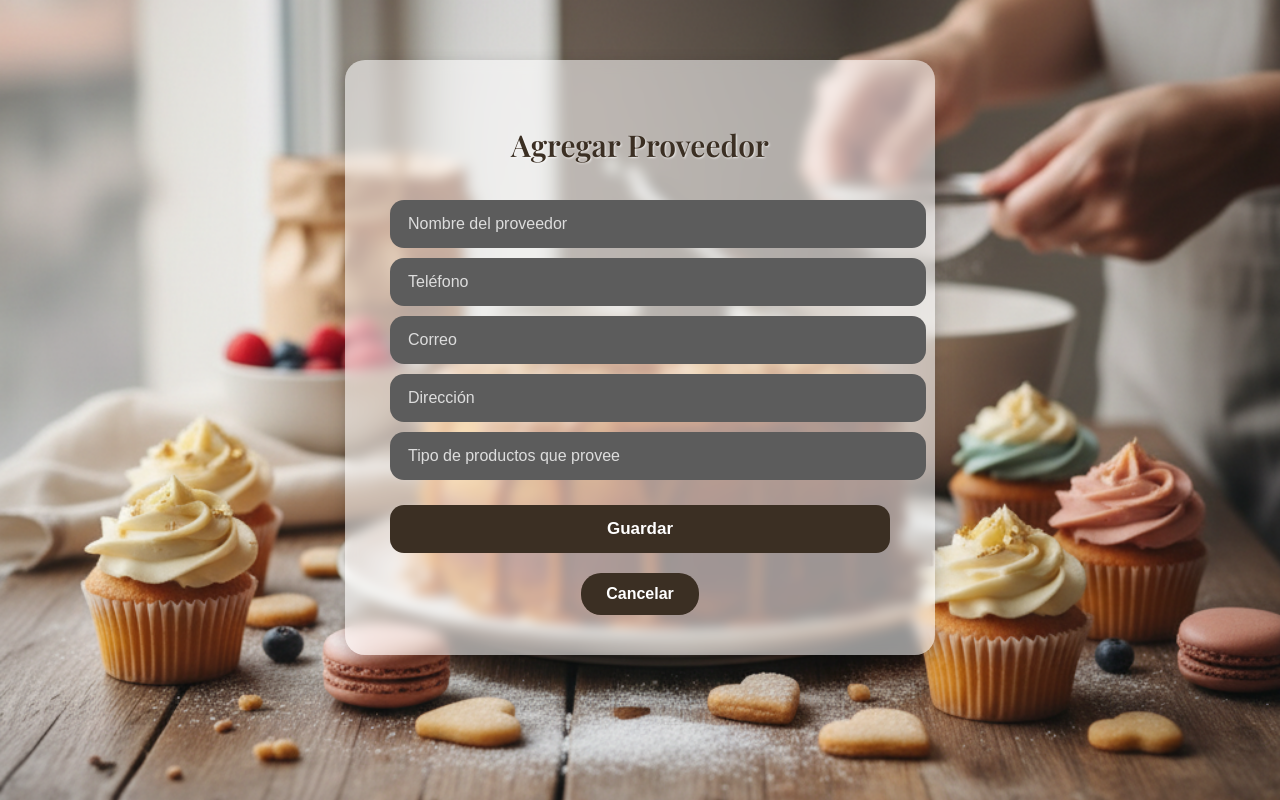
After one commit to ricardobaron541-hue/proyecto_final, a Flask app: page /proveedor/agregar in a window 1280 px wide. The commit adds this page. Run offline with Flask 3, Linux system fonts and the light colour scheme.

Commit message:
agregar-proveedor-con-base-datos

```diff
--- a/app.py
+++ b/app.py
@@ -250,6 +250,72 @@ class PaginaWeb:
             self.db.commit()
             return redirect("/gestion_productos")
 
+                # --------------------------
+        # 🔹 Gestión de Proveedores
+        # --------------------------
+        @self.app.route("/proveedor")
+        def proveedor():
+            self.cursor.execute("SELECT * FROM proveedor")
+            proveedores = self.cursor.fetchall()
+            return render_template("proveedor.html", proveedores=proveedores)
+
+        @self.app.route("/proveedor/agregar", methods=["GET","POST"])
+        def proveedor_agregar():
+            if request.method == "GET":
+                 return render_template("agregar_proveedor.html")
+            nombre = request.form["nombre"]
+            telefono = request.form["telefono"]
+            correo = request.form["correo"]
+            direccion = request.form["direccion"]
+            tipo = request.form["tipo"]
+
+            query = """
+                INSERT INTO proveedor (Nombre, Telefono, Correo, Direccion, Tipo_Producto, Usuario_D_Creacion, Fecha_Hora_Creacion)
+                VALUES (%s, %s, %s, %s, %s, %s, NOW())
+            """
+            usuario = session.get("usuario", "admin")
+
+            self.cursor.execute(query, (nombre, telefono, correo, direccion, tipo, usuario))
+            self.db.commit()
+
+            return redirect("/proveedor")
+
+        @self.app.route("/proveedor/editar/<int:id>", methods=["GET", "POST"])
+        def proveedor_editar(id):
+
+            # GET → mostrar formulario con datos existentes
+            if request.method == "GET":
+                self.cursor.execute("SELECT * FROM proveedor WHERE Id_Proveedor=%s", (id,))
+                proveedor = self.cursor.fetchone()
+                return render_template("editar_proveedor.html", proveedor=proveedor)
+
+            # POST → actualizar datos
+            nombre = request.form["nombre"]
+            telefono = request.form["telefono"]
+            correo = request.form["correo"]
+            direccion = request.form["direccion"]
+            tipo = request.form["tipo"]
+
+            query = """
+                UPDATE proveedor SET
+                    Nombre=%s,
+                    Telefono=%s,
+                    Correo=%s,
+                    Direccion=%s,
+                    Tipo_Producto=%s
+                WHERE Id_Proveedor=%s
+            """
+
+            self.cursor.execute(query, (nombre, telefono, correo, direccion, tipo, id))
+            self.db.commit()
+
+            return redirect("/proveedor")
+
+        @self.app.route("/proveedor/eliminar/<int:id>")
+        def proveedor_eliminar(id):
+            self.cursor.execute("DELETE FROM proveedor WHERE Id_Proveedor=%s", (id,))
+            self.db.commit()
+            return redirect("/proveedor")
 
     def ejecutar(self):
         self.app.run(debug=True)
--- a/static/style.css
+++ b/static/style.css
@@ -1194,3 +1194,134 @@ body {
 .btn-menu:hover {
     background-color: #d27f39;
 }
+
+.tabla-proveedor {
+    width: 90%;
+    margin: 20px auto;
+    border-collapse: collapse;
+    background: white;
+    border-radius: 10px;
+    overflow: hidden;
+}
+
+.tabla-proveedor th, .tabla-proveedor td {
+    padding: 12px;
+    border-bottom: 1px solid #ccc;
+    text-align: center;
+}
+
+.tabla-proveedor th {
+    background-color: #3b2f23;
+    color: white;
+}
+
+.btn-agregar, .btn-editar, .btn-eliminar {
+    padding: 8px 12px;
+    border-radius: 6px;
+    text-decoration: none;
+    color: white;
+    border: none;
+    cursor: pointer;
+}
+
+.btn-agregar { background: #3b2f23; }
+.btn-editar { background: #d27f39; }
+.btn-eliminar { background: red; }
+
+.form-proveedor {
+    width: 90%;
+    margin: 20px auto;
+    display: flex;
+    gap: 10px;
+    justify-content: center;
+}
+
+.form-proveedor input {
+    padding: 10px;
+    border-radius: 8px;
+    border: 1px solid #777;
+}
+
+/* ===== FORMULARIOS DE AGREGAR / EDITAR PROVEEDOR ===== */
+
+.formulario-proveedor {
+    width: 500px;
+    margin: 60px auto;
+    padding: 40px 45px;
+    background: rgba(255, 255, 255, 0.55);
+    border-radius: 20px;
+    backdrop-filter: blur(6px);
+    box-shadow: 0px 6px 18px rgba(0,0,0,0.20);
+    font-family: 'Poppins', sans-serif;
+    animation: formAparecer .5s ease;
+}
+
+.formulario-proveedor h2 {
+    text-align: center;
+    font-family: 'Playfair Display', serif;
+    font-size: 30px;
+    color: #3b2f23;
+    margin-bottom: 25px;
+    text-shadow: 1px 1px 2px rgba(255,255,255,0.7);
+}
+
+/* Inputs */
+.formulario-proveedor input[type="text"],
+.formulario-proveedor input[type="email"],
+.formulario-proveedor input[type="number"],
+.formulario-proveedor input[type="tel"] {
+    width: 100%;
+    padding: 15px 18px;
+    border-radius: 14px;
+    border: none;
+    background-color: #5c5c5c;
+    color: #fff;
+    font-size: 16px;
+    margin-top: 10px;
+}
+
+.formulario-proveedor input::placeholder {
+    color: #ddd;
+}
+
+/* Botón guardar */
+.boton-guardar {
+    width: 100%;
+    margin-top: 25px;
+    background-color: #3b2f23;
+    color: white;
+    padding: 14px 18px;
+    border-radius: 14px;
+    font-size: 17px;
+    border: none;
+    cursor: pointer;
+    font-weight: 600;
+    transition: 0.3s;
+}
+
+.boton-guardar:hover {
+    background-color: #d27f39;
+    transform: scale(1.03);
+}
+
+/* Caja central del formulario */
+.contenedor-formulario-proveedor {
+    width: 90%;
+    margin: auto;
+    display: flex;
+    justify-content: center;
+}
+
+/* Animación */
+@keyframes formAparecer {
+    from { opacity: 0; transform: translateY(20px); }
+    to   { opacity: 1; transform: translateY(0); }
+}
+.cancel-container {
+    text-align: center;
+    margin-top: 20px;
+}
+
+.btn-guardar {
+    margin-bottom: 15px; /* espacio entre Guardar y Cancelar */
+}
--- /dev/null
+++ b/templates/agregar_proveedor.html
@@ -0,0 +1,38 @@
+<!DOCTYPE html>
+<html>
+<head>
+    <meta charset="UTF-8">
+    <title>Agregar Proveedor</title>
+    <link rel="stylesheet" href="{{ url_for('static', filename='style.css') }}">
+</head>
+<body>
+
+<div class="contenedor-formulario-proveedor">
+    <div class="formulario-proveedor">
+
+        <h2>Agregar Proveedor</h2>
+
+        <form action="/proveedor/agregar" method="POST">
+            <input type="text" name="nombre" placeholder="Nombre del proveedor" required>
+
+            <input type="text" name="telefono" placeholder="Teléfono" required>
+
+            <input type="email" name="correo" placeholder="Correo" required>
+
+            <input type="text" name="direccion" placeholder="Dirección" required>
+
+            <input type="text" name="tipo" placeholder="Tipo de productos que provee" required>
+
+            <button class="boton-guardar" type="submit">Guardar</button>
+        </form>
+
+        <div class="cancel-container">
+            <button class="btn-menu" onclick="window.location.href='/proveedor'">
+                Cancelar
+            </button>
+        </div>
+    </div>
+</div>
+
+</body>
+</html>
--- a/templates/bienvenido.html
+++ b/templates/bienvenido.html
@@ -16,7 +16,8 @@
             <a href="/" class="nav-btn">INICIO</a>
             <a href="/gestion_productos" class="nav-btn">Agregar - Editar producto</a>
             <a href="#" class="nav-btn">VENTAS</a>
-            <a href="#" class="nav-btn">PROVEEDOR</a>
+            <a href="/proveedor" class="nav-btn">PROVEEDOR</a>
+
         </nav>
 
     </header>
--- a/templates/gestion_productos.html
+++ b/templates/gestion_productos.html
@@ -61,7 +61,7 @@
 </table>
 
 <div style="text-align:center; margin:30px 0;">
-    <button class="btn-menu" onclick="window.location.href='/bienvenido'">Guardar</button>
+    <button class="btn-menu" onclick="window.location.href='/bienvenido'">Volver</button>
 </div>
 
 
```
Also changed, not shown: templates/editar_proveedor.html (added, +41 -0 lines), templates/proveedor.html (added, +107 -0 lines).
